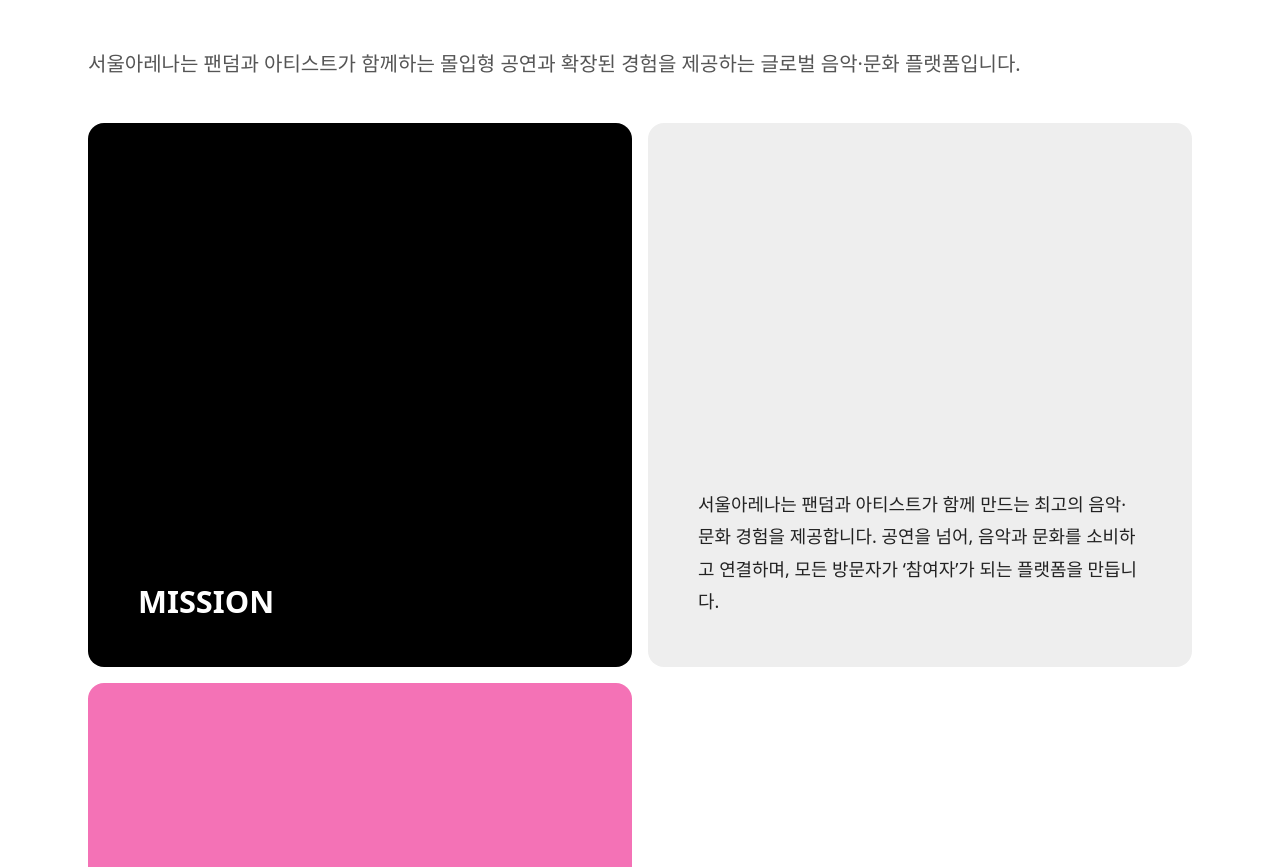
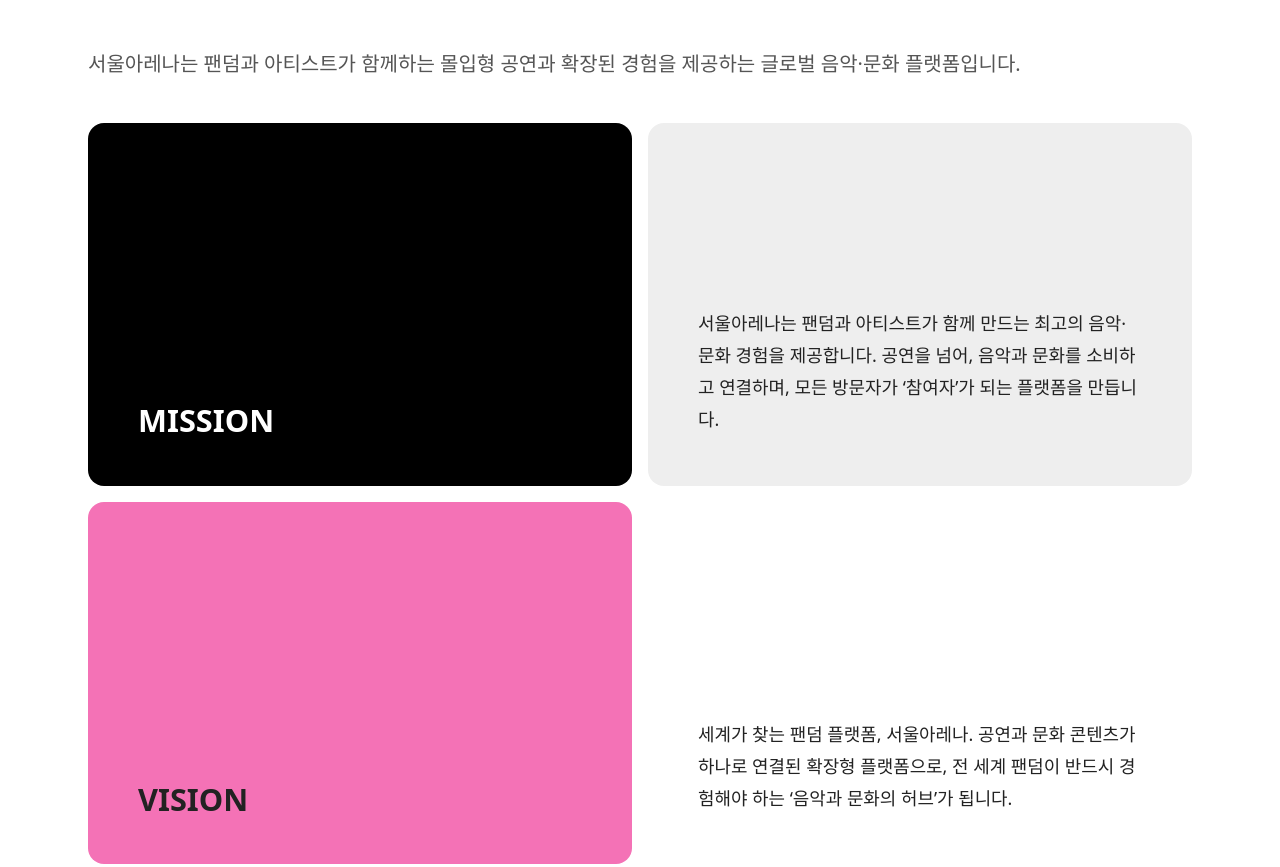
Before and after one commit to lily-arena/lily-arena.github.io, a plain HTML site: page index.html in a window 1280 px wide. Shown: the part 1589-2456 px from the top of the page. Drawn offline with Linux system fonts and the light colour scheme; no server answers; a web font is replaced by a local one.

Commit message:
Add files via upload

```diff
--- a/css/styles.css
+++ b/css/styles.css
@@ -102,7 +102,7 @@ br.mobile-only { display:none; }
 
 .mvc-grid{ display:grid; grid-template-columns:1fr 1fr; gap:16px; width:100%; }
 .mvc-box{ display:flex; align-items:flex-end; justify-content:flex-start; border-radius:16px; padding:50px; box-sizing:border-box; }
-.mvc-grid--square .mvc-box{ aspect-ratio:1/1; }
+.mvc-grid--square .mvc-box{ aspect-ratio:3/2; }
 .mvc-grid--core .mvc-box{ margin-top:16px; aspect-ratio:auto; }
 
 .mvc-title span{ font-weight:800; font-size:clamp(1.5rem, 2.4vw, 2rem); line-height:1; }
```
